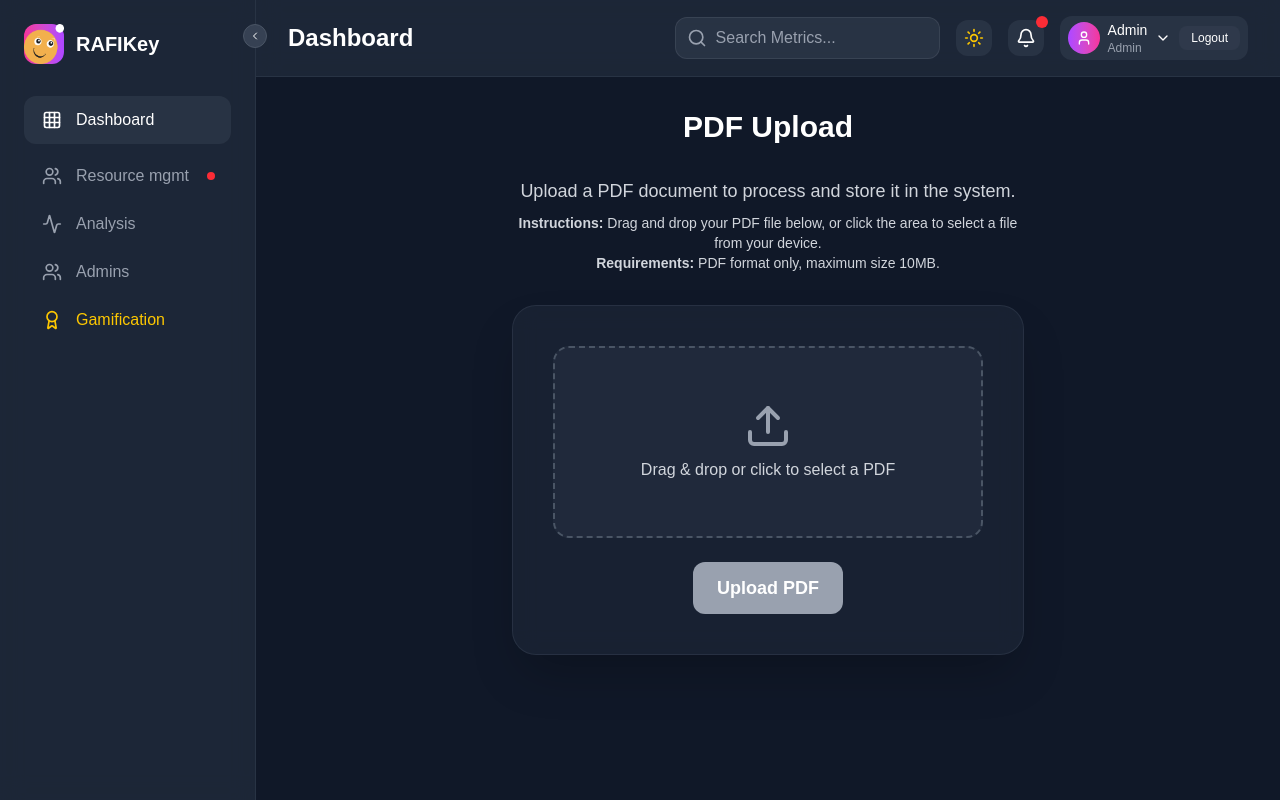
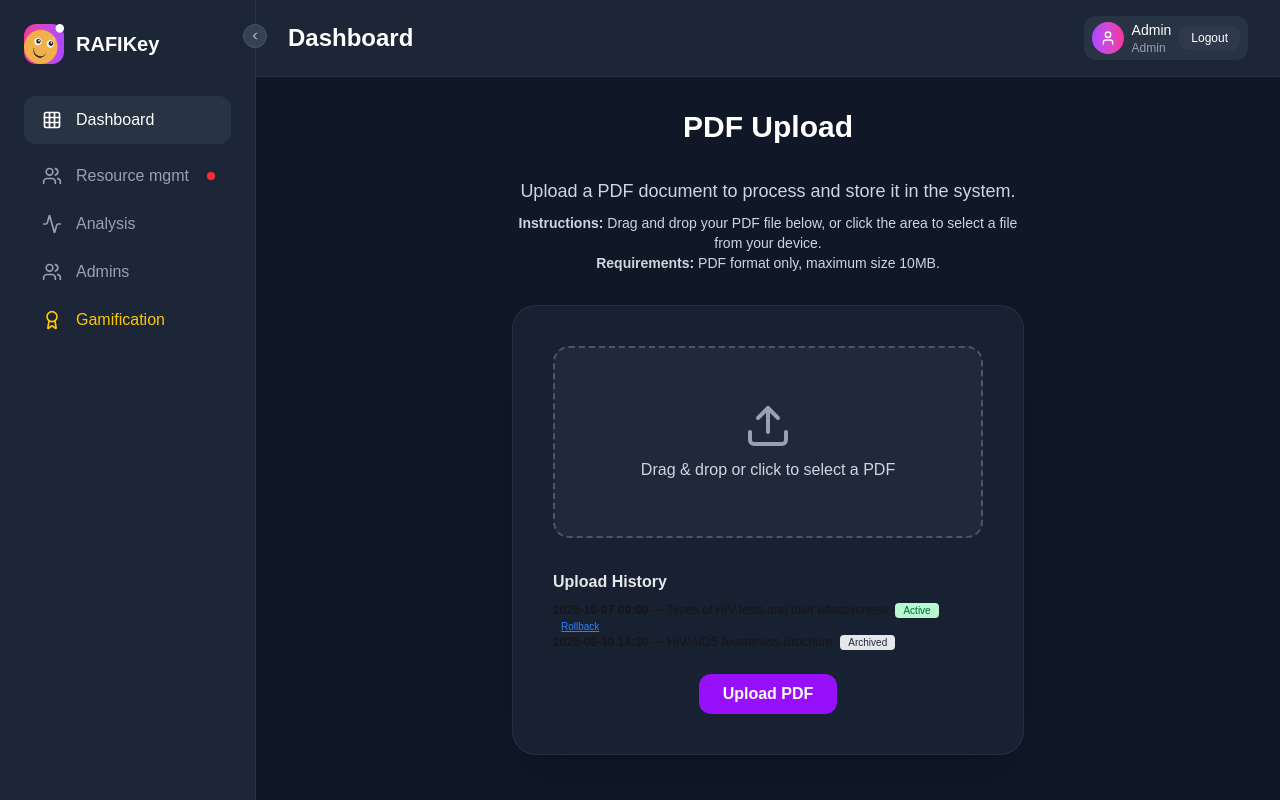
Before and after one commit to mamatechafrica/rafikey-admin, a Next.js app: page /dashboard/resources-management in a window 1280 px wide. Built offline with nearby package versions, Linux system fonts and the light colour scheme.

Commit message:
updated ui

```diff
--- a/app/dashboard/resources-management/page.tsx
+++ b/app/dashboard/resources-management/page.tsx
@@ -1,6 +1,6 @@
 "use client";
 import React, { useState, useRef } from "react";
-import { Upload, Loader2 } from "lucide-react";
+import { Upload } from "lucide-react";
 import Header from "@/components/Header";
 import Sidebar from "@/components/Sidebar";
 import { Toaster, toast } from "react-hot-toast";
@@ -16,12 +16,14 @@ const ResourceManagement: React.FC = () => {
 
   const inputRef = useRef<HTMLInputElement>(null);
 
+  // 📂 Handle file selection
   const handlePdfChange = (e: React.ChangeEvent<HTMLInputElement>) => {
     if (e.target.files && e.target.files[0]) {
       setPdfFile(e.target.files[0]);
     }
   };
 
+  // 📥 Drag and Drop logic
   const handleDrop = (e: React.DragEvent<HTMLLabelElement>) => {
     e.preventDefault();
     e.stopPropagation();
@@ -43,6 +45,7 @@ const ResourceManagement: React.FC = () => {
     setDragActive(false);
   };
 
+  // 🚀 Handle upload logic
   const handlePdfUpload = async () => {
     if (!pdfFile) {
       toast.error("Please select a PDF file to upload.");
@@ -56,9 +59,11 @@ const ResourceManagement: React.FC = () => {
       toast.error("File size too large (max 10MB).");
       return;
     }
+
     setUploading(true);
     setProgress(0);
     const toastId = toast.loading("Uploading PDF...");
+
     try {
       const formData = new FormData();
       formData.append("file", pdfFile);
@@ -74,7 +79,7 @@ const ResourceManagement: React.FC = () => {
           }
         };
 
-        xhr.onload = async () => {
+        xhr.onload = () => {
           if (xhr.status >= 200 && xhr.status < 300) {
             let data;
             try {
@@ -82,7 +87,10 @@ const ResourceManagement: React.FC = () => {
             } catch {
               data = { message: "Upload complete", chunks_processed: "?" };
             }
-            toast.success(`Success: ${data.message} (Chunks: ${data.chunks_processed})`, { id: toastId });
+            toast.success(
+              `Success: ${data.message} (Chunks: ${data.chunks_processed})`,
+              { id: toastId }
+            );
             setPdfFile(null);
             resolve();
           } else {
@@ -95,15 +103,17 @@ const ResourceManagement: React.FC = () => {
           }
         };
 
-        xhr.onerror = () => {
-          reject(new Error("Network error"));
-        };
-
+        xhr.onerror = () => reject(new Error("Network error"));
         xhr.send(formData);
       });
     } catch (err: unknown) {
       let message = "Upload failed";
-      if (err && typeof err === "object" && "message" in err && typeof (err as { message?: unknown }).message === "string") {
+      if (
+        err &&
+        typeof err === "object" &&
+        "message" in err &&
+        typeof (err as { message?: unknown }).message === "string"
+      ) {
         message = (err as { message: string }).message;
       }
       toast.error(message, { id: toastId });
@@ -113,6 +123,7 @@ const ResourceManagement: React.FC = () => {
     }
   };
 
+  // 🌗 Theme & Sidebar
   const toggleTheme = () => setIsDarkMode((prev) => !prev);
   const toggleSidebar = () => setIsSidebarCollapsed((prev) => !prev);
 
@@ -125,6 +136,7 @@ const ResourceManagement: React.FC = () => {
       }`}
     >
       <Toaster position="top-center" />
+
       <Sidebar
         isDarkMode={isDarkMode}
         isSidebarCollapsed={isSidebarCollapsed}
@@ -151,7 +163,9 @@ const ResourceManagement: React.FC = () => {
           >
             PDF Upload
           </h1>
+
           <div className="w-full max-w-lg mx-auto">
+            {/* 📝 Instructions */}
             <div
               className={`mb-8 text-center transition-colors ${
                 isDarkMode ? "text-gray-300" : "text-gray-700"
@@ -161,12 +175,18 @@ const ResourceManagement: React.FC = () => {
                 Upload a PDF document to process and store it in the system.
               </p>
               <p className="text-sm mt-2">
-                <span className="font-semibold">Instructions:</span> Drag and drop your PDF file below, or click the area to select a file from your device.<br />
-                <span className="font-semibold">Requirements:</span> PDF format only, maximum size 10MB.
+                <span className="font-semibold">Instructions:</span> Drag and
+                drop your PDF file below, or click the area to select a file
+                from your device.
+                <br />
+                <span className="font-semibold">Requirements:</span> PDF format
+                only, maximum size 10MB.
               </p>
             </div>
+
+            {/* 📤 Upload Section */}
             <div
-              className={`relative backdrop-blur-md rounded-3xl p-10 h-fit shadow-2xl border transition-all duration-300 ${
+              className={`relative backdrop-blur-md rounded-3xl p-10 shadow-2xl border transition-all duration-300 ${
                 isDarkMode
                   ? "bg-gray-800/60 border-gray-700/50"
                   : "bg-white/90 border-black/10"
@@ -174,8 +194,7 @@ const ResourceManagement: React.FC = () => {
             >
               <label
                 htmlFor="pdf-upload"
-                className={`flex flex-col items-center justify-center w-full h-48 rounded-2xl border-2 border-dashed cursor-pointer transition-all duration-300 outline-none
-                  ${
+                className={`flex flex-col items-center justify-center w-full h-48 rounded-2xl border-2 border-dashed cursor-pointer transition-all duration-300 outline-none ${
                   dragActive
                     ? isDarkMode
                       ? "border-purple-500 bg-purple-900/20 scale-105"
@@ -183,8 +202,7 @@ const ResourceManagement: React.FC = () => {
                     : isDarkMode
                     ? "border-gray-600 bg-gray-700/30 hover:bg-gray-700/50"
                     : "border-gray-300 bg-gray-50 hover:bg-gray-100"
-                  }
-                `}
+                }`}
                 tabIndex={0}
                 onDrop={handleDrop}
                 onDragOver={handleDragOver}
@@ -193,7 +211,11 @@ const ResourceManagement: React.FC = () => {
               >
                 <Upload
                   className={`w-12 h-12 mb-2 transition-transform duration-300 ${
-                    dragActive ? "scale-125 text-purple-500" : isDarkMode ? "text-gray-400" : "text-gray-500"
+                    dragActive
+                      ? "scale-125 text-purple-500"
+                      : isDarkMode
+                      ? "text-gray-400"
+                      : "text-gray-500"
                   }`}
                 />
                 <span
@@ -205,7 +227,9 @@ const ResourceManagement: React.FC = () => {
                       : "text-gray-700"
                   }`}
                 >
-                  {dragActive ? "Drop your PDF here" : "Drag & drop or click to select a PDF"}
+                  {dragActive
+                    ? "Drop your PDF here"
+                    : "Drag & drop or click to select a PDF"}
                 </span>
                 <input
                   id="pdf-upload"
@@ -216,16 +240,21 @@ const ResourceManagement: React.FC = () => {
                   onChange={handlePdfChange}
                 />
               </label>
+
+              {/* 📦 Upload Info */}
               <div className="mt-4 flex flex-col items-center">
                 {pdfFile && (
                   <div
                     className={`mb-2 text-xs px-3 py-1 rounded-full transition-all ${
-                      isDarkMode ? "bg-gray-700 text-gray-200" : "bg-gray-200 text-gray-700"
+                      isDarkMode
+                        ? "bg-gray-700 text-gray-200"
+                        : "bg-gray-200 text-gray-700"
                     }`}
                   >
                     Selected: {pdfFile.name}
                   </div>
                 )}
+
                 {uploading && (
                   <div className="w-full flex flex-col items-center mb-2">
                     <div className="w-64 h-3 bg-gray-300 rounded-full overflow-hidden mb-1">
@@ -234,39 +263,119 @@ const ResourceManagement: React.FC = () => {
                         style={{ width: `${progress}%` }}
                       ></div>
                     </div>
-                    <span className={`text-xs font-medium ${isDarkMode ? "text-gray-200" : "text-gray-700"}`}>
+                    <span
+                      className={`text-xs font-medium ${
+                        isDarkMode ? "text-gray-200" : "text-gray-700"
+                      }`}
+                    >
                       {progress}%
                     </span>
                   </div>
                 )}
+
+                {/* 🧠 Processing feedback */}
+                {uploading && progress === 100 && (
+                  <div className="w-full flex flex-col items-center mb-2 animate-fade-in">
+                    <span
+                      className={`text-sm font-semibold ${
+                        isDarkMode ? "text-purple-300" : "text-purple-700"
+                      }`}
+                    >
+                      Processing & Training in Progress...
+                    </span>
+                    <span
+                      className={`text-xs ${
+                        isDarkMode ? "text-gray-400" : "text-gray-600"
+                      }`}
+                    >
+                      This usually takes ~2–3 minutes.
+                    </span>
+                  </div>
+                )}
+
+                {/* ✅ Confirmation */}
+                {!uploading && progress === 100 && (
+                  <div className="w-full flex flex-col items-center mb-2 animate-fade-in">
+                    <span
+                      className={`text-sm font-semibold ${
+                        isDarkMode ? "text-green-300" : "text-green-700"
+                      }`}
+                    >
+                      Content successfully uploaded. Bot has been retrained with
+                      ‘Types of HIV tests and their effectiveness’.
+                    </span>
+                    <span
+                      className={`text-xs ${
+                        isDarkMode ? "text-gray-400" : "text-gray-600"
+                      }`}
+                    >
+                      Version: v2.0 &nbsp;|&nbsp; Uploaded:{" "}
+                      {new Date().toLocaleString()}
+                    </span>
+                  </div>
+                )}
+
+                {/* 🕓 Upload History */}
+                {!uploading && (
+                  <div className="w-full mt-4">
+                    <h2
+                      className={`text-base font-semibold mb-2 ${
+                        isDarkMode ? "text-gray-200" : "text-gray-800"
+                      }`}
+                    >
+                      Upload History
+                    </h2>
+                    <ul className="text-xs">
+                      <li>
+                        <span className="font-bold">2025-10-07 09:00</span> —
+                        Types of HIV tests and their effectiveness
+                        <span className="ml-2 px-2 py-0.5 rounded bg-green-200 text-green-800 text-[10px]">
+                          Active
+                        </span>
+                        <button className="ml-2 text-blue-500 underline text-[10px]">
+                          Rollback
+                        </button>
+                      </li>
+                      <li>
+                        <span className="font-bold">2025-09-30 14:30</span> —
+                        HIV/AIDS Awareness Brochure
+                        <span className="ml-2 px-2 py-0.5 rounded bg-gray-200 text-gray-800 text-[10px]">
+                          Archived
+                        </span>
+                      </li>
+                    </ul>
+                  </div>
+                )}
+              </div>
+
+              {/* 📤 Upload button */}
+              <div className="flex justify-center mt-6">
                 <button
                   onClick={handlePdfUpload}
-                  disabled={uploading || !pdfFile}
-                  className={`relative mt-2 px-6 py-3 rounded-xl font-semibold text-lg transition-all duration-200 flex items-center justify-center
-                    ${
-                      uploading || !pdfFile
-                        ? "bg-gray-400 text-white cursor-not-allowed"
-                        : "bg-gradient-to-r from-purple-500 to-pink-500 text-white shadow-lg hover:scale-105 hover:shadow-2xl"
-                    }
-                  `}
-                  style={{ minWidth: 140 }}
+                  disabled={!pdfFile || uploading}
+                  className={`px-6 py-2 rounded-xl font-semibold transition-all duration-300 ${
+                    uploading
+                      ? "bg-gray-500 cursor-not-allowed"
+                      : "bg-purple-600 hover:bg-purple-700 text-white"
+                  }`}
                 >
-                  {uploading ? (
-                    <>
-                      <Loader2 className="w-5 h-5 mr-2 animate-spin" />
-                      Uploading...
-                    </>
-                  ) : (
-                    "Upload PDF"
-                  )}
+                  {uploading ? "Uploading..." : "Upload PDF"}
                 </button>
               </div>
             </div>
           </div>
+
+          {/* 🔄 Animation */}
           <style jsx global>{`
             @keyframes fade-in {
-              from { opacity: 0; transform: translateY(10px);}
-              to { opacity: 1; transform: translateY(0);}
+              from {
+                opacity: 0;
+                transform: translateY(10px);
+              }
+              to {
+                opacity: 1;
+                transform: translateY(0);
+              }
             }
             .animate-fade-in {
               animation: fade-in 0.5s;
--- a/components/Header.tsx
+++ b/components/Header.tsx
@@ -1,11 +1,9 @@
 import React from 'react';
 import {
-  Search,
-  Bell,
+
   User,
   Moon,
   Sun,
-  ChevronDown,
   Menu
 } from 'lucide-react';
 
@@ -77,8 +75,8 @@ const Header: React.FC<HeaderProps> = ({
         </div>
 
         <div className="flex items-center space-x-2 sm:space-x-4">
-          {/* Search bar hidden on mobile */}
-          <div className="relative hidden md:block">
+
+          {/* <div className="relative hidden md:block">
             <Search
               className={`absolute left-3 top-1/2 transform -translate-y-1/2 w-5 h-5 ${
                 isDarkMode ? "text-gray-400" : "text-gray-500"
@@ -93,9 +91,9 @@ const Header: React.FC<HeaderProps> = ({
                   : "bg-white border border-gray-200 text-gray-900 placeholder-gray-500"
               }`}
             />
-          </div>
+          </div> */}
 
-          <button
+          {/* <button
             onClick={toggleTheme}
             className={`p-2 rounded-xl transition-all hover:scale-110 ${
               isDarkMode
@@ -108,18 +106,7 @@ const Header: React.FC<HeaderProps> = ({
             ) : (
               <Moon className="w-5 h-5" />
             )}
-          </button>
-
-          <button
-            className={`relative p-2 rounded-xl transition-all hover:scale-110 ${
-              isDarkMode
-                ? "bg-gray-700/50 hover:bg-gray-600/50 text-white"
-                : "bg-gray-100 hover:bg-gray-200 text-gray-600"
-            }`}
-          >
-            <Bell className="w-5 h-5" />
-            <div className="absolute -top-1 -right-1 w-3 h-3 bg-red-500 rounded-full"></div>
-          </button>
+          </button> */}
 
           {/* User info hidden on mobile, show only avatar */}
           <div
@@ -144,7 +131,7 @@ const Header: React.FC<HeaderProps> = ({
                 {user?.email || "Admin"}
               </div>
             </div>
-            <ChevronDown className="w-4 h-4 hidden sm:inline ml-2" />
+
             <button
               onClick={() => {
                 // Remove the admin_token cookie
--- a/components/ThemeContext.tsx
+++ b/components/ThemeContext.tsx
@@ -1,5 +1,5 @@
 "use client";
-import React, { createContext, useContext, useState, ReactNode } from "react";
+import React, { createContext, useContext, useState, useEffect, ReactNode } from "react";
 
 interface ThemeContextType {
   isDarkMode: boolean;
@@ -9,7 +9,19 @@ interface ThemeContextType {
 const ThemeContext = createContext<ThemeContextType | undefined>(undefined);
 
 export const ThemeProvider = ({ children }: { children: ReactNode }) => {
-  const [isDarkMode, setIsDarkMode] = useState(true);
+  const [isDarkMode, setIsDarkMode] = useState<boolean>(() => {
+    if (typeof window !== "undefined") {
+      const stored = localStorage.getItem("isDarkMode");
+      if (stored !== null) return stored === "true";
+    }
+    return true; // default to dark mode
+  });
+
+  useEffect(() => {
+    if (typeof window !== "undefined") {
+      localStorage.setItem("isDarkMode", String(isDarkMode));
+    }
+  }, [isDarkMode]);
 
   const toggleTheme = () => setIsDarkMode((prev) => !prev);
 
```
Also changed, not shown: app/dashboard/gamification/page.tsx (+7 -7 lines), components/Sidebar.tsx (+5 -5 lines). Lines whose indentation alone changed are shown as unchanged.
